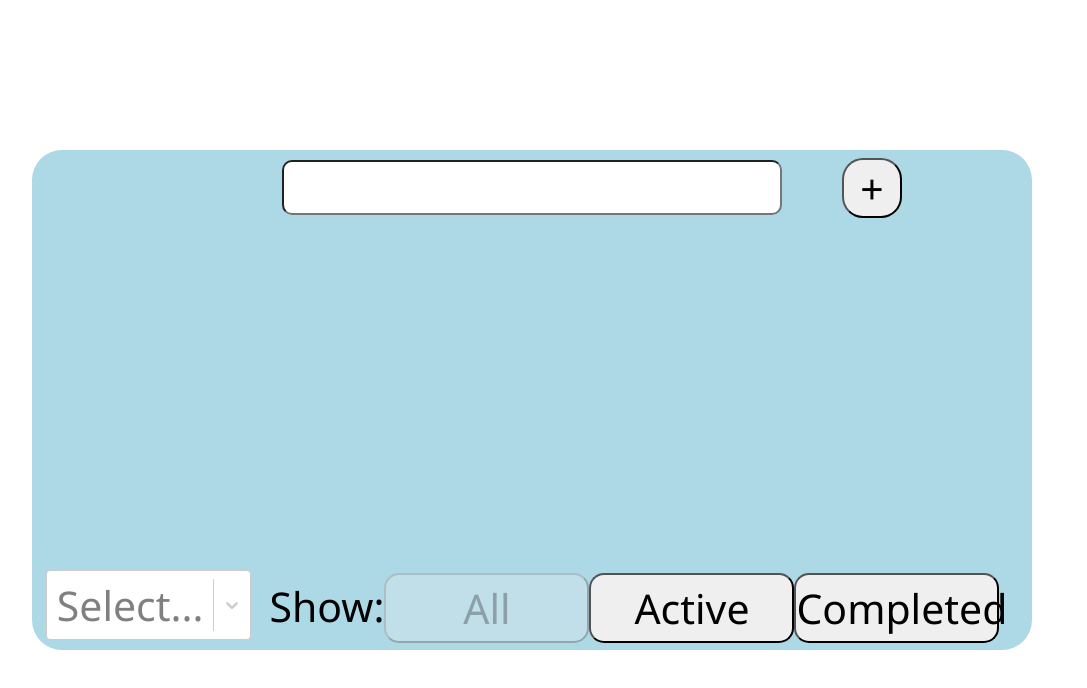
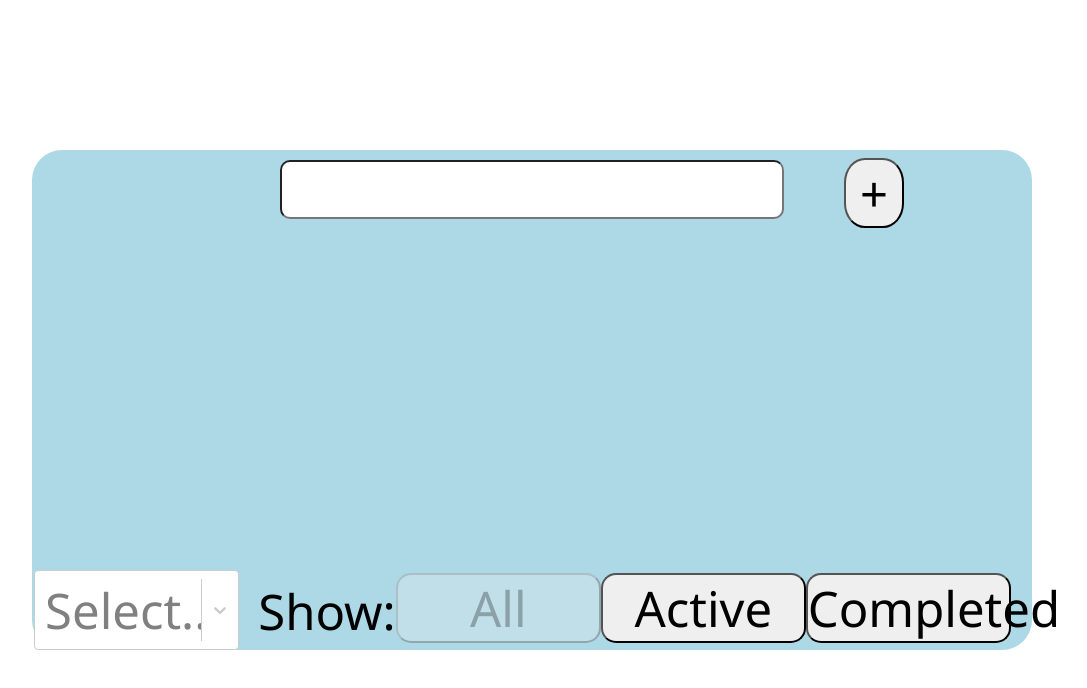
Before and after one commit to Savelyi/todo-list, a React (Create React App) app: page / in a window 1280 px wide. Shown: the top 688 px of the page, without its empty margins (108-1195 px from the left). Built offline with nearby package versions, Linux system fonts and the light colour scheme.

Commit message:
Created theme.js and Global.js styles

```diff
--- a/src/index.jsx
+++ b/src/index.jsx
@@ -2,28 +2,19 @@ import React from 'react';
 import { createRoot } from 'react-dom/client';
 import { Provider } from 'react-redux';
 import { createStore } from 'redux';
-import { createGlobalStyle } from 'styled-components';
 import todoApp from '@reducers/index';
 import App from '@components/App/App';
+import GlobalStyles from './styles/global';
 
 import './i18n';
 
 const store = createStore(todoApp);
 
-const Global = createGlobalStyle`
-*{
-  margin: 0;
-  padding: 0;
-  box-sizing:border-box;
-  font-size: 1.6rem;
-  font-family: 'Segoe UI';
-}
-`;
 const root = createRoot(document.getElementById('root'));
 root.render(
   <div>
     <Provider store={store}>
-      <Global />
+      <GlobalStyles />
       {/* <Suspense fallback={<div>Loading...</div>}> */}
       <App />
       {/* </Suspense> */}
--- /dev/null
+++ b/src/styles/global.js
@@ -0,0 +1,12 @@
+import { createGlobalStyle } from 'styled-components';
+import { baseTheme } from './theme';
+
+export default createGlobalStyle`
+*{
+  margin: 0;
+  padding: 0;
+  font-size: ${baseTheme.typography.fontSize};//1.6rem;
+  font-family: ${baseTheme.typography.fontFamily};//'Segoe UI';
+  font-weight: ${baseTheme.typography.fontWeight};
+}
+`;
--- /dev/null
+++ b/src/styles/theme.js
@@ -0,0 +1,17 @@
+export const baseTheme = {
+  colors: {
+    primary: '#3e6fed',
+    buttons: '#4c5263',
+    completed: '#a10606',
+    danger: '#f00',
+
+    bg: '#fff',
+    font: '#000'
+  },
+
+  typography: {
+    fontFamily: 'Segoe UI',
+    fontSize: '1.75rem',
+    fontWeight: '500'
+  }
+};
```
